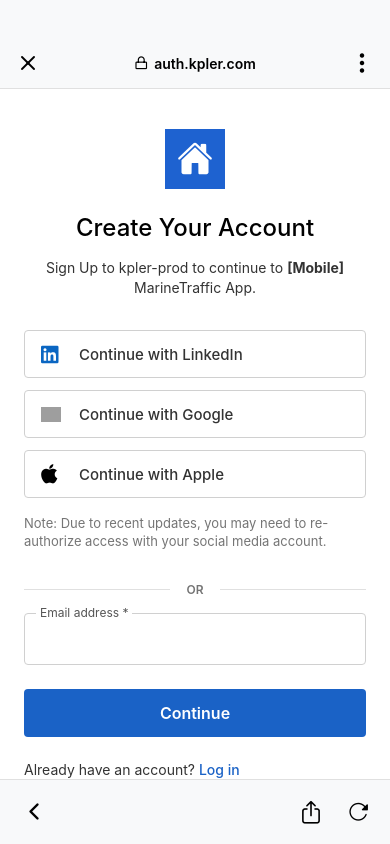
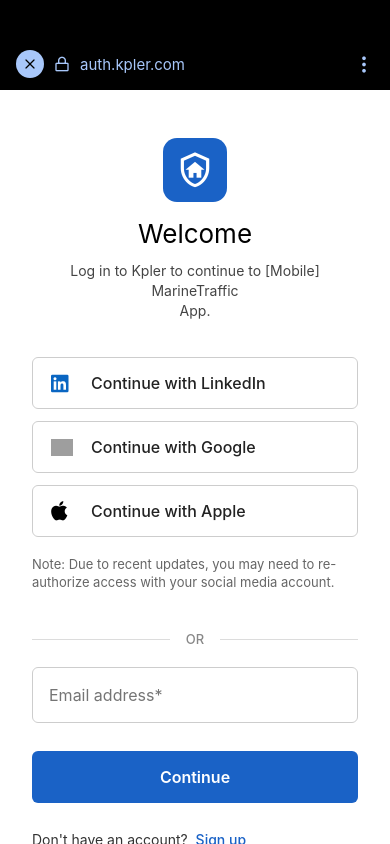
Before and after one commit to DevYuriVieira/marine-traffic-mobile-clone, a React Native app: screen /Login in a window 390 px wide. Built offline with nearby package versions, Linux system fonts and the light colour scheme; grey boxes are pictures that could not be loaded.

Commit message:
feat: finalize login screen UI matching exact Kpler design

```diff
--- a/src/pages/Login/index.tsx
+++ b/src/pages/Login/index.tsx
@@ -1,118 +1,85 @@
 import React, { useState } from 'react';
-import { View, Text, TextInput, TouchableOpacity, StatusBar, Image } from 'react-native';
-import { Feather, FontAwesome5, Ionicons } from '@expo/vector-icons';
+import { View, Text, TextInput, TouchableOpacity, StatusBar, Image, ScrollView } from 'react-native';
+import { Feather, FontAwesome5, Ionicons, MaterialCommunityIcons } from '@expo/vector-icons';
 import { styles } from './style';
 
 export default function Login({ navigation }: any) {
   const [email, setEmail] = useState('');
 
-  const handleNavigate = () => {
-    navigation.replace('Home');
-  };
-
   return (
     <View style={styles.container}>
-      <StatusBar barStyle="dark-content" backgroundColor="#F8F9FA" translucent />
+      <StatusBar barStyle="light-content" backgroundColor="#000" translucent />
 
       <View style={styles.header}>
-        <TouchableOpacity activeOpacity={0.7} onPress={handleNavigate}>
-          <Feather name="x" size={24} color="#000000" />
-        </TouchableOpacity>
+        <View style={styles.headerLeft}>
+          <TouchableOpacity
+            style={styles.closeBtn}
+            activeOpacity={0.7}
+            onPress={() => navigation.replace('Home')}
+          >
+            <Feather name="x" size={16} color="#000" />
+          </TouchableOpacity>
 
-        <View style={styles.urlContainer}>
-          <Feather name="lock" size={14} color="#000000" />
+          <Feather name="lock" size={16} color="#A8C7FA" />
           <Text style={styles.urlText}>auth.kpler.com</Text>
         </View>
 
-        <TouchableOpacity activeOpacity={0.7}>
-          <Ionicons name="ellipsis-vertical" size={24} color="#000000" />
-        </TouchableOpacity>
+        <Ionicons name="ellipsis-vertical" size={20} color="#A8C7FA" />
       </View>
 
-      <View style={styles.content}>
-        <View style={styles.logoContainer}>
-          <View style={styles.logoBox}>
-            <Ionicons name="home" size={36} color="#FFFFFF" />
+      <ScrollView contentContainerStyle={styles.content} bounces={false}>
+        <View style={styles.logoWrap}>
+          <View style={styles.logo}>
+            <MaterialCommunityIcons name="shield-home-outline" size={38} color="#fff" />
           </View>
         </View>
 
-        <Text style={styles.title}>Create Your Account</Text>
-
+        <Text style={styles.title}>Welcome</Text>
         <Text style={styles.subtitle}>
-          Sign Up to kpler-prod to continue to <Text style={styles.boldText}>[Mobile]</Text> MarineTraffic App.
+          Log in to Kpler to continue to [Mobile] MarineTraffic{'\n'}App.
         </Text>
 
-        <TouchableOpacity style={styles.socialButton} activeOpacity={0.7}>
-          <View style={styles.socialIconContainer}>
-            <FontAwesome5 name="linkedin" size={20} color="#0A66C2" />
-          </View>
-          <Text style={styles.socialText}>Continue with LinkedIn</Text>
-        </TouchableOpacity>
+        {[
+          { icon: <FontAwesome5 name="linkedin" size={20} color="#0A66C2" />, label: 'Continue with LinkedIn' },
+          { icon: <Image source={{ uri: 'https://img.icons8.com/color/48/google-logo.png' }} style={styles.gIcon} />, label: 'Continue with Google' },
+          { icon: <FontAwesome5 name="apple" size={22} color="#000" />, label: 'Continue with Apple' },
+        ].map(({ icon, label }) => (
+          <TouchableOpacity key={label} style={styles.socialBtn} activeOpacity={0.7}>
+            <View style={styles.socialIcon}>{icon}</View>
+            <Text style={styles.socialLabel}>{label}</Text>
+          </TouchableOpacity>
+        ))}
 
-        <TouchableOpacity style={styles.socialButton} activeOpacity={0.7}>
-          <View style={styles.socialIconContainer}>
-            <Image
-              source={{ uri: 'https://img.icons8.com/color/48/google-logo.png' }}
-              style={styles.googleIcon}
-            />
-          </View>
-          <Text style={styles.socialText}>Continue with Google</Text>
-        </TouchableOpacity>
-
-        <TouchableOpacity style={styles.socialButton} activeOpacity={0.7}>
-          <View style={styles.socialIconContainer}>
-            <FontAwesome5 name="apple" size={22} color="#000000" />
-          </View>
-          <Text style={styles.socialText}>Continue with Apple</Text>
-        </TouchableOpacity>
-
-        <Text style={styles.noteText}>
+        <Text style={styles.note}>
           Note: Due to recent updates, you may need to re-authorize access with your social media account.
         </Text>
 
-        <View style={styles.dividerContainer}>
+        <View style={styles.divider}>
           <View style={styles.dividerLine} />
           <Text style={styles.dividerText}>OR</Text>
           <View style={styles.dividerLine} />
         </View>
 
-        <View style={styles.inputWrapper}>
-          <Text style={styles.inputLabel}>Email address *</Text>
+        <View style={styles.inputWrap}>
           <TextInput
             style={styles.input}
             value={email}
             onChangeText={setEmail}
+            placeholder="Email address*"
+            placeholderTextColor="#757575"
             keyboardType="email-address"
             autoCapitalize="none"
           />
         </View>
 
-        <TouchableOpacity style={styles.continueButton} activeOpacity={0.8} onPress={handleNavigate}>
-          <Text style={styles.continueButtonText}>Continue</Text>
+        <TouchableOpacity style={styles.continueBtn} activeOpacity={0.8}>
+          <Text style={styles.continueTxt}>Continue</Text>
         </TouchableOpacity>
 
-        <View style={styles.footerContainer}>
-          <Text style={styles.footerText}>
-            Already have an account? <Text style={styles.footerLink}>Log in</Text>
-          </Text>
-        </View>
-      </View>
-
-      <View style={styles.bottomWebBar}>
-        <TouchableOpacity activeOpacity={0.7} onPress={handleNavigate}>
-          <Feather name="chevron-left" size={28} color="#000000" />
-        </TouchableOpacity>
-
-        <View style={styles.bottomWebRightGroup}>
-          <TouchableOpacity activeOpacity={0.7}>
-            <Ionicons name="share-outline" size={26} color="#000000" />
-          </TouchableOpacity>
-          <TouchableOpacity activeOpacity={0.7}>
-            <Ionicons name="reload" size={22} color="#000000" />
-          </TouchableOpacity>
-        </View>
-      </View>
-
+        <Text style={styles.footer}>
+          Don't have an account?  <Text style={styles.footerLink}>Sign up</Text>
+        </Text>
+      </ScrollView>
     </View>
   );
 }
--- a/src/pages/Login/style.ts
+++ b/src/pages/Login/style.ts
@@ -3,7 +3,7 @@
 export const styles = StyleSheet.create({
   container: {
     flex: 1,
-    backgroundColor: '#FFFFFF',
+    backgroundColor: '#fff',
   },
   header: {
     flexDirection: 'row',
@@ -12,169 +12,136 @@
     paddingHorizontal: 16,
     paddingTop: 50,
     paddingBottom: 12,
-    borderBottomWidth: 1,
-    borderBottomColor: '#E0E0E0',
-    backgroundColor: '#F8F9FA',
+    backgroundColor: '#000',
   },
-  urlContainer: {
+  closeBtn: {
+    width: 28,
+    height: 28,
+    borderRadius: 14,
+    backgroundColor: '#A8C7FA',
+    justifyContent: 'center',
+    alignItems: 'center',
+  },
+  headerLeft: {
     flexDirection: 'row',
     alignItems: 'center',
+    gap: 10,
   },
   urlText: {
-    fontSize: 14,
-    fontWeight: '600',
-    color: '#000000',
-    marginLeft: 6,
+    fontSize: 15,
+    color: '#A8C7FA',
   },
   content: {
-    flex: 1,
-    paddingHorizontal: 24,
-    paddingTop: 40,
+    flexGrow: 1,
+    paddingHorizontal: 32,
+    paddingTop: 48,
+    paddingBottom: 40,
   },
-  logoContainer: {
+  logoWrap: {
     alignItems: 'center',
-    marginBottom: 24,
+    marginBottom: 16,
   },
-  logoBox: {
-    width: 60,
-    height: 60,
-    backgroundColor: '#1E62D0',
+  logo: {
+    width: 64,
+    height: 64,
+    borderRadius: 14,
+    backgroundColor: '#1A62C6',
     justifyContent: 'center',
     alignItems: 'center',
   },
   title: {
-    fontSize: 24,
-    fontWeight: '500',
-    color: '#000000',
-    marginBottom: 16,
+    fontSize: 26,
+    fontWeight: '400',
+    color: '#000',
     textAlign: 'center',
+    marginBottom: 12,
   },
   subtitle: {
     fontSize: 14,
-    color: '#333333',
+    color: '#444',
     textAlign: 'center',
     lineHeight: 20,
-    marginBottom: 32,
-    paddingHorizontal: 10,
+    marginBottom: 36,
   },
-  boldText: {
-    fontWeight: 'bold',
-  },
-  socialButton: {
+  socialBtn: {
     flexDirection: 'row',
     alignItems: 'center',
-    width: '100%',
-    height: 48,
+    height: 52,
     borderWidth: 1,
-    borderColor: '#D0D0D0',
-    borderRadius: 4,
+    borderColor: '#CDCDCD',
+    borderRadius: 6,
+    paddingHorizontal: 18,
     marginBottom: 12,
-    paddingHorizontal: 16,
   },
-  socialIconContainer: {
-    width: 30,
-    alignItems: 'flex-start',
+  socialIcon: {
+    width: 32,
     justifyContent: 'center',
   },
-  googleIcon: {
-    width: 20,
-    height: 20,
-    resizeMode: 'contain',
-  },
-  socialText: {
-    fontSize: 15,
-    color: '#333333',
+  socialLabel: {
+    fontSize: 16,
+    color: '#222',
     fontWeight: '500',
     marginLeft: 8,
   },
-  noteText: {
+  gIcon: {
+    width: 22,
+    height: 22,
+    resizeMode: 'contain',
+  },
+  note: {
     fontSize: 13,
-    color: '#757575',
+    color: '#666',
     lineHeight: 18,
-    marginTop: 4,
-    marginBottom: 16,
+    marginTop: 6,
+    marginBottom: 20,
   },
-  dividerContainer: {
+  divider: {
     flexDirection: 'row',
     alignItems: 'center',
-    width: '100%',
-    marginVertical: 16,
+    marginVertical: 20,
   },
   dividerLine: {
     flex: 1,
     height: 1,
-    backgroundColor: '#E0E0E0',
+    backgroundColor: '#DCDCDC',
   },
   dividerText: {
     marginHorizontal: 16,
-    color: '#757575',
-    fontSize: 12,
-    fontWeight: '600',
+    color: '#888',
+    fontSize: 13,
+    fontWeight: '500',
   },
-  inputWrapper: {
-    width: '100%',
-    position: 'relative',
-    marginBottom: 24,
-  },
-  inputLabel: {
-    position: 'absolute',
-    top: -8,
-    left: 12,
-    backgroundColor: '#FFFFFF',
-    paddingHorizontal: 4,
-    zIndex: 1,
-    fontSize: 12,
-    color: '#555555',
+  inputWrap: {
+    borderWidth: 1,
+    borderColor: '#CDCDCD',
+    borderRadius: 6,
+    marginBottom: 28,
   },
   input: {
-    width: '100%',
-    height: 52,
-    borderWidth: 1,
-    borderColor: '#D0D0D0',
-    borderRadius: 4,
+    height: 54,
     paddingHorizontal: 16,
     fontSize: 16,
-    color: '#000000',
+    color: '#000',
   },
-  continueButton: {
-    width: '100%',
-    height: 48,
+  continueBtn: {
+    height: 52,
     backgroundColor: '#1A62C6',
-    borderRadius: 4,
+    borderRadius: 6,
     justifyContent: 'center',
     alignItems: 'center',
-    marginBottom: 24,
+    marginBottom: 28,
   },
-  continueButtonText: {
-    color: '#FFFFFF',
+  continueTxt: {
+    color: '#fff',
     fontSize: 16,
     fontWeight: '600',
   },
-  footerContainer: {
-    alignItems: 'flex-start',
-    width: '100%',
-  },
-  footerText: {
+  footer: {
     fontSize: 14,
-    color: '#333333',
+    color: '#333',
   },
   footerLink: {
     color: '#1A62C6',
     fontWeight: '500',
   },
-  bottomWebBar: {
-    flexDirection: 'row',
-    justifyContent: 'space-between',
-    alignItems: 'center',
-    paddingHorizontal: 20,
-    paddingVertical: 16,
-    borderTopWidth: 1,
-    borderTopColor: '#E0E0E0',
-    backgroundColor: '#F8F9FA',
-  },
-  bottomWebRightGroup: {
-    flexDirection: 'row',
-    alignItems: 'center',
-    gap: 24,
-  },
 });
```
